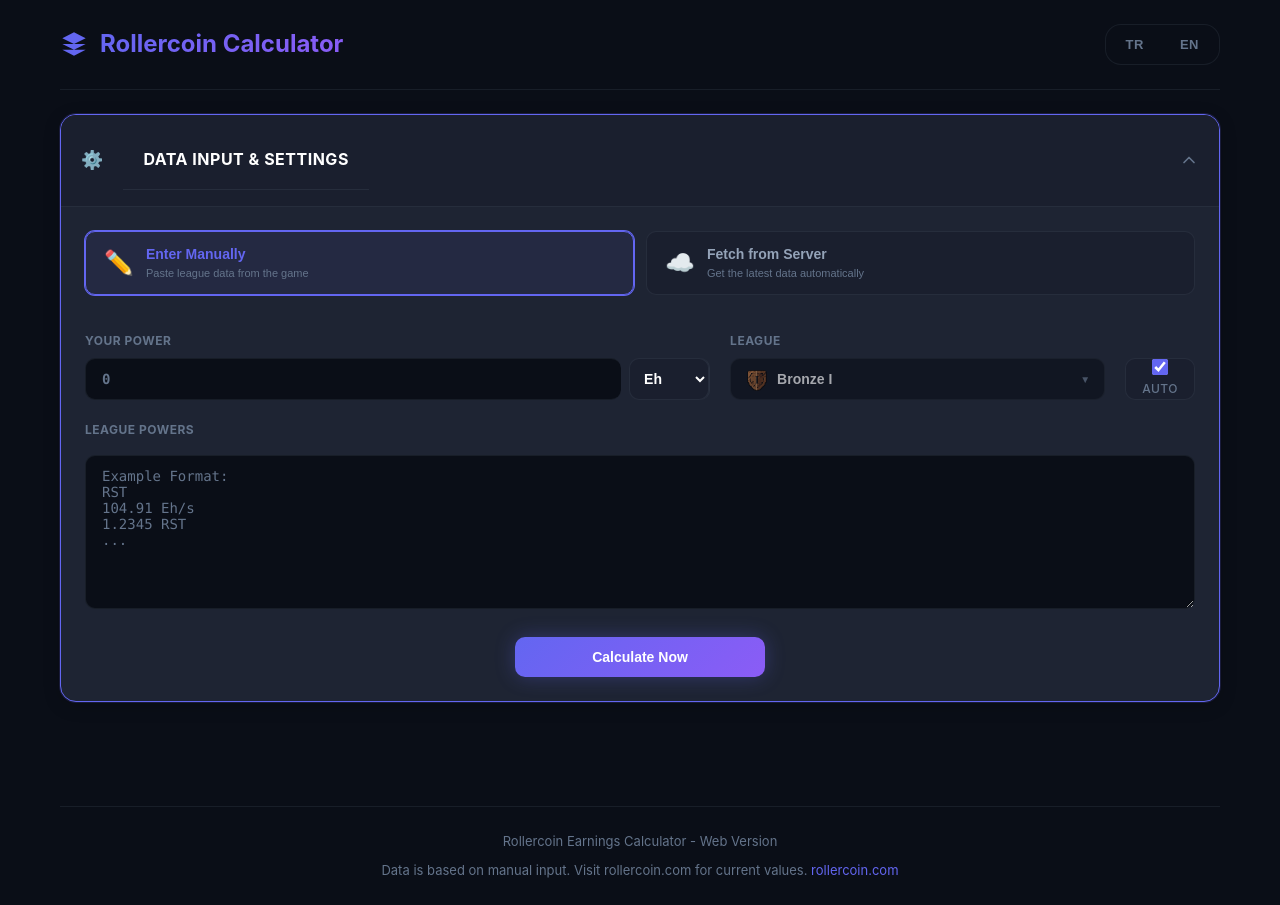
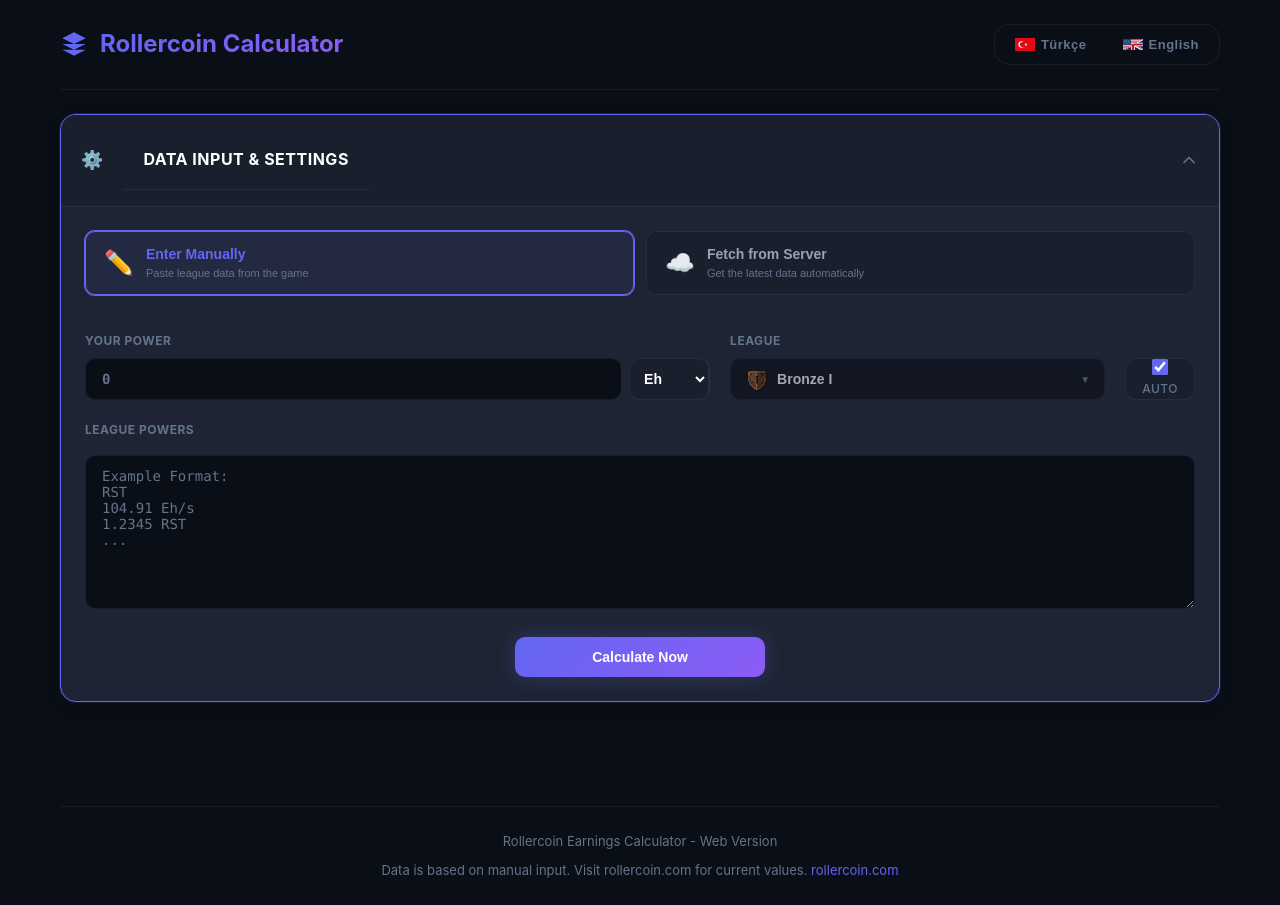
Before and after one commit to BurakTemelkaya/RollercoinCalculatorWeb, a React (Vite) app: page / in a window 1280 px wide. Built offline with nearby package versions, Linux system fonts and the light colour scheme.

Commit message:
Enhance language switcher UI with flag icons and text labels
- Added Turkish and English flag icons to the language switcher buttons.
- Updated CSS for language buttons to improve layout and styling.
- Modified DataInputForm to handle user fetching state and cooldown notifications more effectively.

```diff
--- a/src/App.tsx
+++ b/src/App.tsx
@@ -1,5 +1,7 @@
 import { useTranslation } from 'react-i18next';
 import { useState, useEffect } from 'react';
+import trFlag from './assets/flags/tr.svg';
+import gbFlag from './assets/flags/gb.svg';
 // ... existing imports ...
 
 import { CoinData, HashPower, EarningsResult } from './types';
@@ -448,11 +450,17 @@
               <button
                 onClick={() => changeLanguage('tr')}
                 className={`lang-btn ${i18n.language === 'tr' ? 'active' : ''}`}
-              >TR</button>
+              >
+                <img src={trFlag} alt="TR" className="flag-icon" />
+                <span className="lang-text">Türkçe</span>
+              </button>
               <button
                 onClick={() => changeLanguage('en')}
                 className={`lang-btn ${i18n.language === 'en' ? 'active' : ''}`}
-              >EN</button>
+              >
+                <img src={gbFlag} alt="GB" className="flag-icon" />
+                <span className="lang-text">English</span>
+              </button>
             </div>
             {userPower && (
               <div className="user-power-badge">
--- a/src/components/DataInputForm.tsx
+++ b/src/components/DataInputForm.tsx
@@ -40,6 +40,7 @@
     onApiLeaguesLoaded,
     apiLeagues,
     onFetchUser,
+    isFetchingUser,
 }) => {
     const { t } = useTranslation();
     const [inputText, setInputText] = useState('');
@@ -181,8 +182,12 @@
 
     useEffect(() => {
         // If we are in API mode, power updates come from the API/User fetch,
-        // so we don't need to manually trigger a re-parse which might use stale coins.
-        if (dataSource === 'api') return;
+        // but we still need to update when user manually changes power
+        if (dataSource === 'api' && fetchMode === 'username') {
+            // In username mode, power comes from API, so don't trigger on manual change
+            // But if user switches to power mode and changes manually, we should update
+            return;
+        }
 
         if (!powerValue) return;
         const val = parseFloat(powerValue);
@@ -192,13 +197,22 @@
             onDataParsed(currentCoins, { value: val, unit: powerUnit });
         }, 500);
         return () => clearTimeout(timeoutId);
-    }, [powerValue, powerUnit, dataSource, currentCoins, onDataParsed]);
+    }, [powerValue, powerUnit, dataSource, fetchMode, currentCoins, onDataParsed]);
 
     const handleFetchUser = async () => {
         if (!userName.trim() || !onFetchUser) return;
+        if (!canFetch) {
+            const remainSec = Math.ceil(cooldownRemaining / 1000);
+            onShowNotification(t('input.apiCooldown', { seconds: remainSec }), 'info');
+            return;
+        }
         setIsFetchingUserLocal(true);
         try {
             await onFetchUser(userName.trim());
+            // Update cooldown after successful fetch
+            const now = Date.now();
+            setLastFetchTime(now);
+            localStorage.setItem(API_CACHE_KEY, String(now));
         } catch (error) {
             onShowNotification(t('input.errors.parseError'), 'error');
         } finally {
@@ -322,6 +336,11 @@
                                         <button
                                             className="fetch-btn"
                                             onClick={async () => {
+                                                if (!canFetch) {
+                                                    const remainSec = Math.ceil(cooldownRemaining / 1000);
+                                                    onShowNotification(t('input.apiCooldown', { seconds: remainSec }), 'info');
+                                                    return;
+                                                }
                                                 const aP = handleFetchFromApi();
                                                 if (fetchMode === 'username' && userName.trim()) {
                                                     const uP = handleFetchUser();
@@ -331,10 +350,10 @@
                                                 }
                                                 // setIsExpanded(false); // Moved to useEffect to wait for data
                                             }}
-                                            disabled={isFetchingUserLocal || isLoadingApi || (fetchMode === 'username' && !userName.trim()) || (fetchMode === 'power' && !canFetch)}
+                                            disabled={isFetchingUserLocal || isFetchingUser || isLoadingApi || (fetchMode === 'username' && (!userName.trim() || !canFetch)) || (fetchMode === 'power' && !canFetch)}
                                             title={t('input.fetchFromApi')}
                                         >
-                                            {isFetchingUserLocal || isLoadingApi ? (
+                                            {isFetchingUserLocal || isFetchingUser || isLoadingApi ? (
                                                 <span className="spinner small"></span>
                                             ) : !canFetch && dataSource === 'api' && lastFetchTime ? (
                                                 <span className="cooldown-text">{Math.ceil(cooldownRemaining / 1000)}s</span>
--- a/src/index.css
+++ b/src/index.css
@@ -1501,6 +1501,21 @@
   transition: all 0.25s ease;
   letter-spacing: 0.5px;
   position: relative;
+  display: flex;
+  align-items: center;
+  gap: 6px;
+}
+
+.lang-btn .flag-icon {
+  width: 20px;
+  height: 14px;
+  display: inline-block;
+  object-fit: contain;
+  flex-shrink: 0;
+}
+
+.lang-btn .lang-text {
+  white-space: nowrap;
 }
 
 .lang-btn:hover {
```
Also changed, not shown: src/assets/flags/gb.svg (added), src/assets/flags/tr.svg (added).
